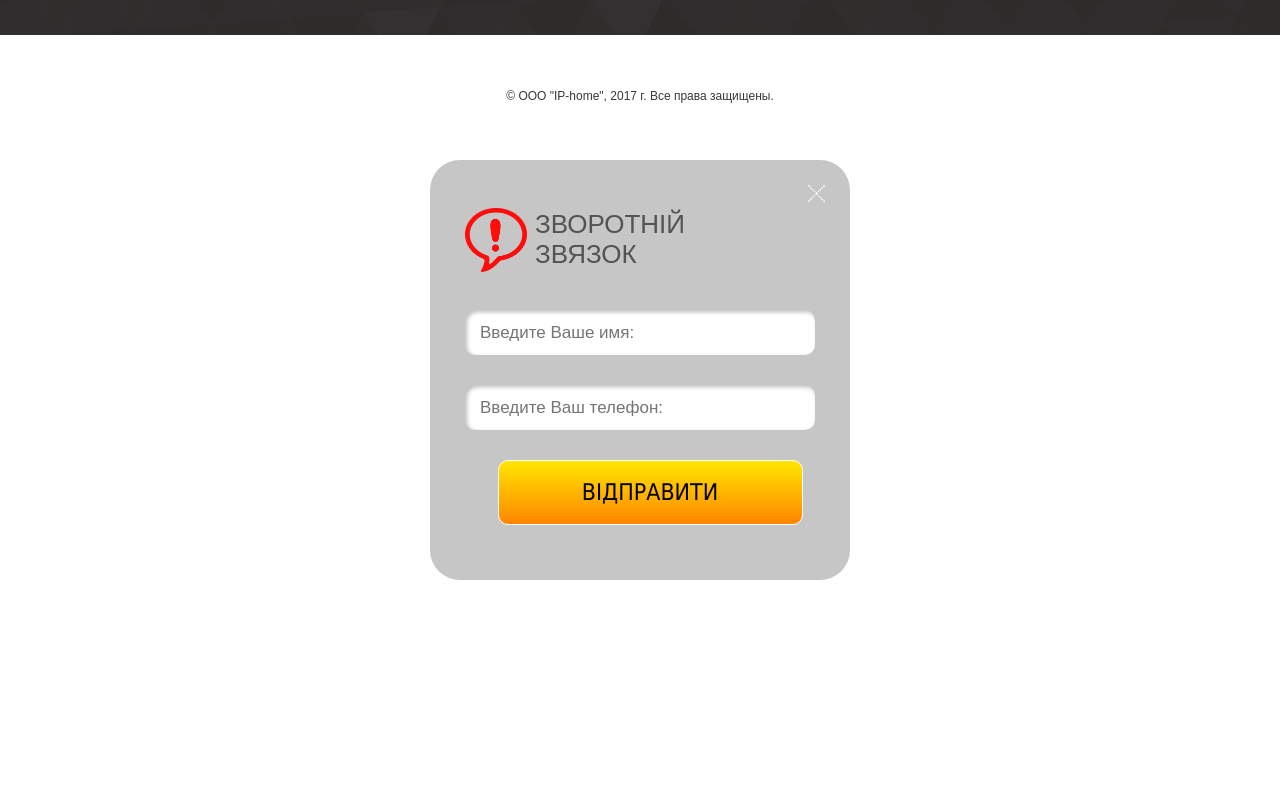
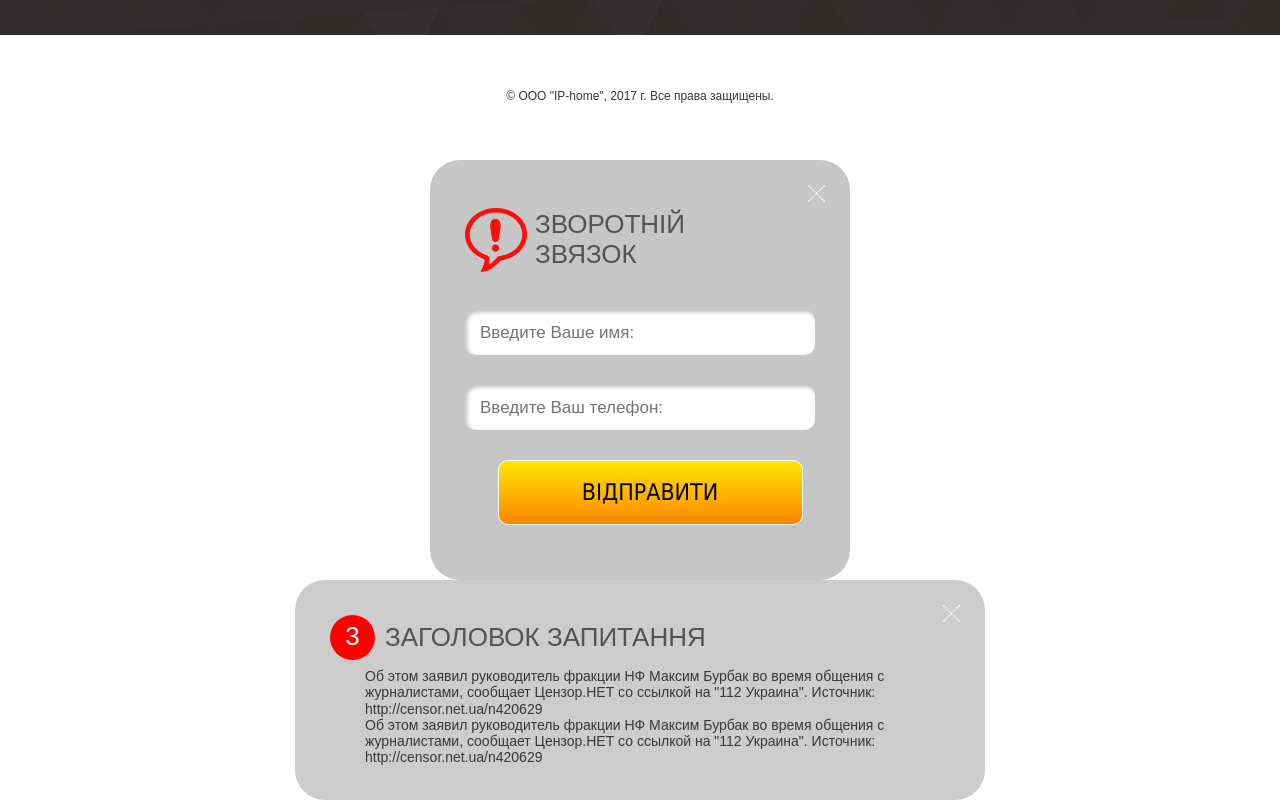
Before and after one commit to Raund/visa_make-up, a website: page app/index.html in a window 1280 px wide. Shown: the part 5336-6136 px from the top of the page. Before the commit the page ends 5916 px from the top, so only its background shows below. Drawn offline with Linux system fonts and the light colour scheme; a web font is replaced by a local one.

Commit message:
pop-up question

```diff
--- a/app/index.html
+++ b/app/index.html
@@ -317,6 +317,15 @@
 		</form>
 	</div>
 
+	<div class="popup-question">
+		<div class="close"></div>
+		<div class="advice-list_item-number">3</div>
+		<div class="popup-question_name">заголовок запитання</div>
+		<p class="advice-list_item-text">Об этом заявил руководитель фракции НФ Максим Бурбак во время общения с журналистами, сообщает Цензор.НЕТ со ссылкой на "112 Украина". Источник: http://censor.net.ua/n420629
+			<br>
+			Об этом заявил руководитель фракции НФ Максим Бурбак во время общения с журналистами, сообщает Цензор.НЕТ со ссылкой на "112 Украина". Источник: http://censor.net.ua/n420629</p>
+	</div>
+
 	<script src="libs/jquery/dist/jquery.min.js"></script>
 	<script src="js/common.js"></script>
 
--- a/app/sass/main.scss
+++ b/app/sass/main.scss
@@ -934,6 +934,28 @@ textarea.callback-item{
   background-size: 17px;
 }
 /*END pop-up callback*/
+/*pop-up question*/
+.popup-question{
+  width: 690px;
+  height: 220px;
+  background-color: #ccc;
+  text-align: left;
+  margin: 0 auto;
+  padding: 35px;
+  border-radius: 30px;
+}
+.popup-question_name{
+  padding-top: 8px;
+  margin-bottom: 10px;
+  font-family:"MagistralBold", sans-serif;
+  font-size: em(26px);
+  text-transform: uppercase;
+  color: #535353;
+}
+.popup-question .advice-list_item-text{
+  padding-left: 35px;
+}
+/*END pop-up question*/
 
 
 //ALWAYS END
```
Also changed, not shown: app/css/main.css.
